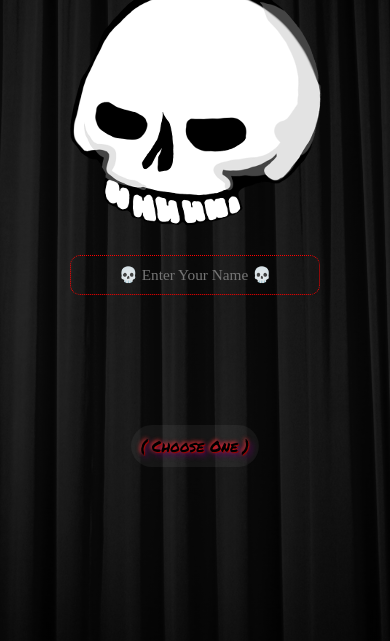
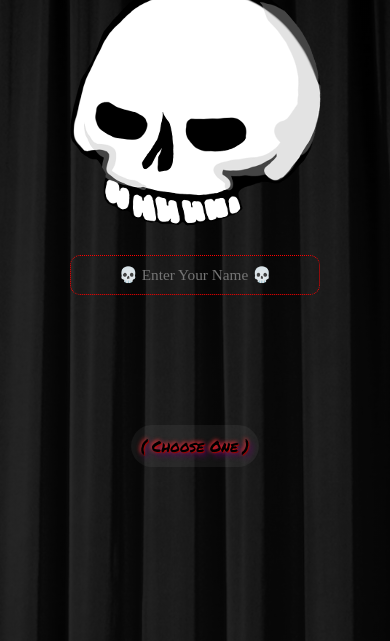
Before and after one commit to jensaxena/death-oracle, a plain HTML site: page index.html in a window 390 px wide. Shown: the part 119-760 px from the top of the page. Drawn offline with nearby package versions, Linux system fonts and the light colour scheme; a web font is replaced by a local one.

Commit message:
Media query for smaller mobile background image

```diff
--- a/styles/style.css
+++ b/styles/style.css
@@ -148,10 +148,10 @@ html {
   line-height: 1; }
 
 body {
-  background: -webkit-gradient(linear, left top, left bottom, from(rgba(0, 0, 0, 0.75)), to(rgba(0, 0, 0, 0.75))), url("../images/bg-curtain-greyscale-2000x1500.jpg") no-repeat center/cover;
-  background: -webkit-linear-gradient(top, rgba(0, 0, 0, 0.75), rgba(0, 0, 0, 0.75)), url("../images/bg-curtain-greyscale-2000x1500.jpg") no-repeat center/cover;
-  background: -o-linear-gradient(top, rgba(0, 0, 0, 0.75), rgba(0, 0, 0, 0.75)), url("../images/bg-curtain-greyscale-2000x1500.jpg") no-repeat center/cover;
-  background: linear-gradient(to bottom, rgba(0, 0, 0, 0.75), rgba(0, 0, 0, 0.75)), url("../images/bg-curtain-greyscale-2000x1500.jpg") no-repeat center/cover; }
+  background: -webkit-gradient(linear, left top, left bottom, from(rgba(0, 0, 0, 0.75)), to(rgba(0, 0, 0, 0.75))), url("../images/bg-curtain-greyscale-1500x750.jpg") no-repeat center/cover;
+  background: -webkit-linear-gradient(top, rgba(0, 0, 0, 0.75), rgba(0, 0, 0, 0.75)), url("../images/bg-curtain-greyscale-1500x750.jpg") no-repeat center/cover;
+  background: -o-linear-gradient(top, rgba(0, 0, 0, 0.75), rgba(0, 0, 0, 0.75)), url("../images/bg-curtain-greyscale-1500x750.jpg") no-repeat center/cover;
+  background: linear-gradient(to bottom, rgba(0, 0, 0, 0.75), rgba(0, 0, 0, 0.75)), url("../images/bg-curtain-greyscale-1500x750.jpg") no-repeat center/cover; }
 
 .wrapper {
   -webkit-box-align: center;
@@ -292,7 +292,7 @@ input:hover {
   background: rgba(255, 255, 255, 0.1); }
 
 .tweet {
-  padding: 1.5rem; }
+  padding: 1.35rem; }
 
 .button--skull {
   background: transparent;
@@ -321,3 +321,11 @@ input:hover {
   to {
     -webkit-transform: rotateY(-360deg);
     transform: rotateY(-360deg); } }
+
+@media screen and (max-width: 600px) {
+  body {
+  background: -webkit-gradient(linear, left top, left bottom, from(rgba(0, 0, 0, 0.75)), to(rgba(0, 0, 0, 0.75))), url("../images/bg-curtain-greyscale-600x1000.jpg") no-repeat center/cover;
+  background: -webkit-linear-gradient(top, rgba(0, 0, 0, 0.75), rgba(0, 0, 0, 0.75)), url("../images/bg-curtain-greyscale-600x1000.jpg") no-repeat center/cover;
+  background: -o-linear-gradient(top, rgba(0, 0, 0, 0.75), rgba(0, 0, 0, 0.75)), url("../images/bg-curtain-greyscale-600x1000.jpg") no-repeat center/cover;
+  background: linear-gradient(to bottom, rgba(0, 0, 0, 0.75), rgba(0, 0, 0, 0.75)), url("../images/bg-curtain-greyscale-600x1000.jpg") no-repeat center/cover; }
+}
```
